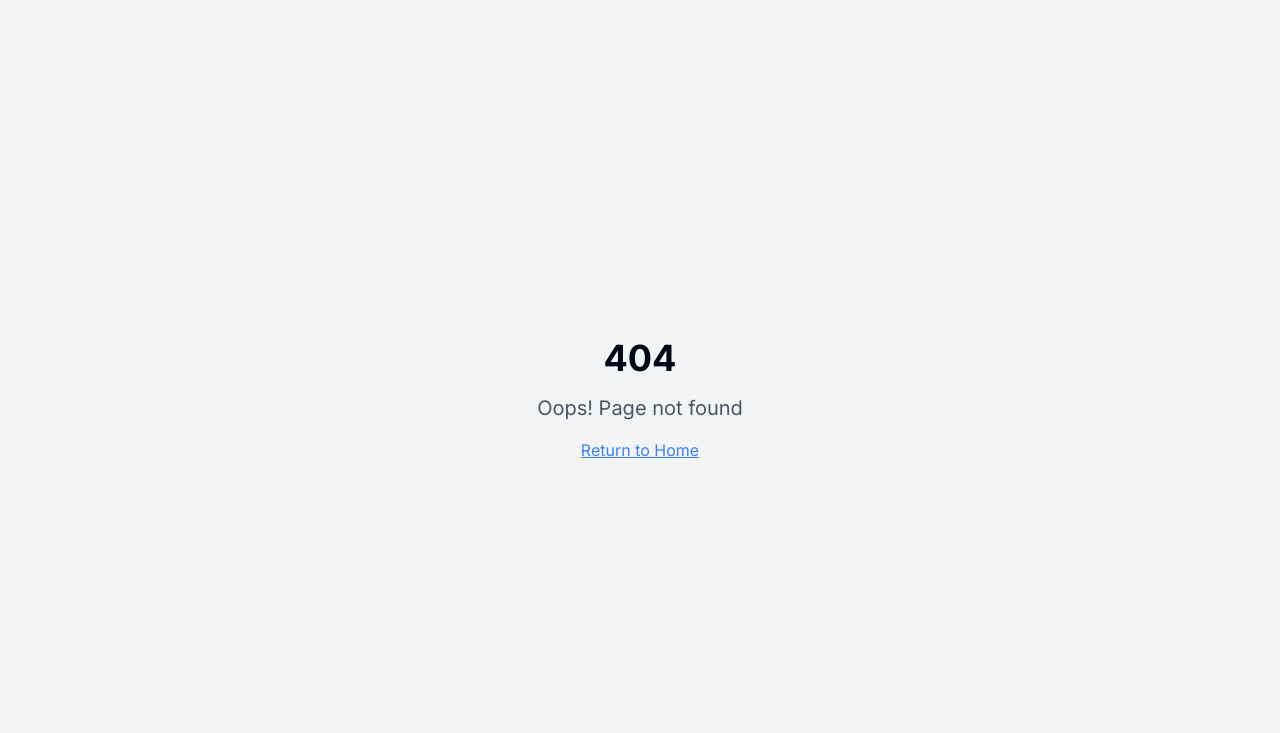
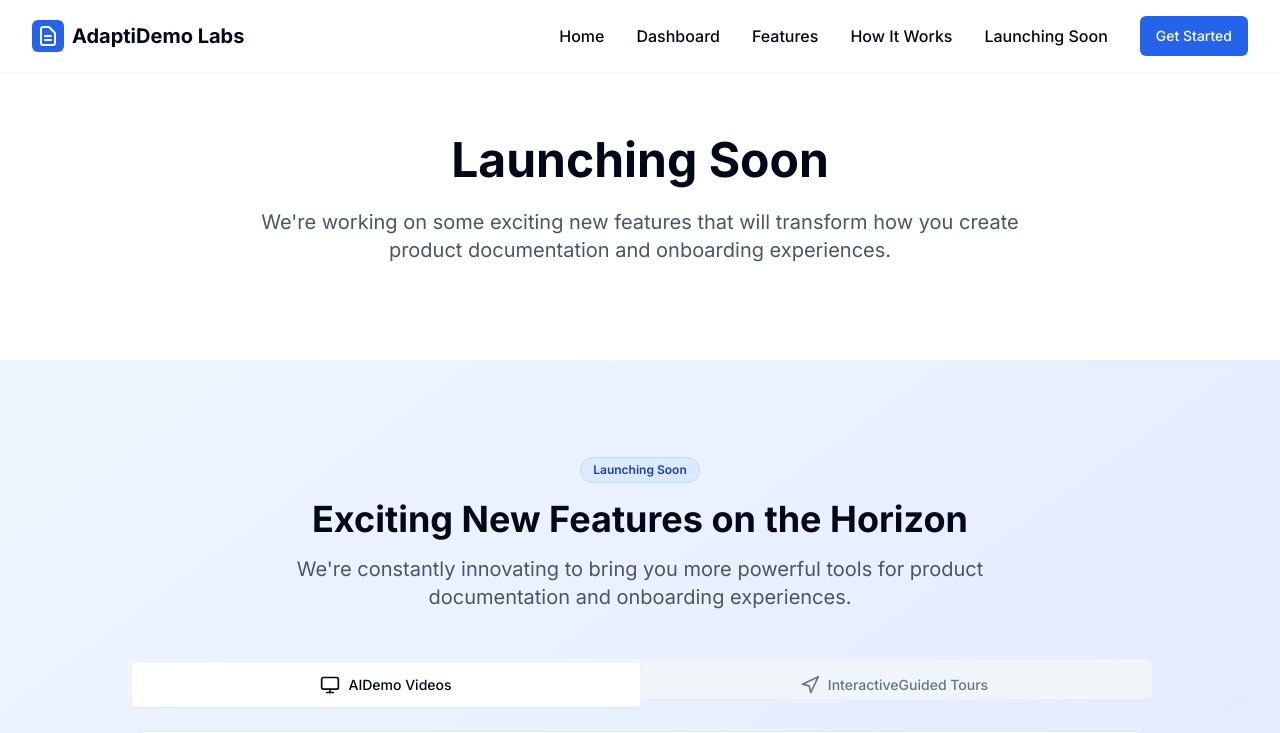
Before and after one commit to mhussam-ai/feature-scribe-studio, a React (Vite) app: page /launching-soon in a window 1280 px wide. Before the commit this address had no page. Shown: the top 733 px of the page. Built offline with nearby package versions, Linux system fonts and the light colour scheme.

Commit message:
Move "Coming Soon" features
Moves the "Coming Soon" features section to a separate page.

```diff
--- a/src/App.tsx
+++ b/src/App.tsx
@@ -8,6 +8,7 @@ import Index from "./pages/Index";
 import Dashboard from "./pages/Dashboard";
 import DocumentView from "./pages/DocumentView";
 import NotFound from "./pages/NotFound";
+import LaunchingSoon from "./pages/LaunchingSoon";
 
 const queryClient = new QueryClient();
 
@@ -21,6 +22,7 @@ const App = () => (
           <Route path="/" element={<Index />} />
           <Route path="/dashboard" element={<Dashboard />} />
           <Route path="/document/:id" element={<DocumentView />} />
+          <Route path="/launching-soon" element={<LaunchingSoon />} />
           {/* ADD ALL CUSTOM ROUTES ABOVE THE CATCH-ALL "*" ROUTE */}
           <Route path="*" element={<NotFound />} />
         </Routes>
--- a/src/components/Navbar.tsx
+++ b/src/components/Navbar.tsx
@@ -48,6 +48,9 @@ const Navbar = () => {
           <Link to="/#how-it-works" className="font-medium hover:text-blue-600 transition-colors">
             How It Works
           </Link>
+          <Link to="/launching-soon" className="font-medium hover:text-blue-600 transition-colors">
+            Launching Soon
+          </Link>
           <Button className="btn-primary">Get Started</Button>
         </div>
 
@@ -95,6 +98,13 @@ const Navbar = () => {
             >
               How It Works
             </Link>
+            <Link
+              to="/launching-soon"
+              className="font-medium hover:text-blue-600 transition-colors"
+              onClick={() => setIsMenuOpen(false)}
+            >
+              Launching Soon
+            </Link>
             <Button className="btn-primary w-full">Get Started</Button>
           </div>
         </div>
--- a/src/pages/Index.tsx
+++ b/src/pages/Index.tsx
@@ -3,7 +3,6 @@ import React from "react";
 import Navbar from "@/components/Navbar";
 import Hero from "@/components/Hero";
 import Features from "@/components/Features";
-import ComingSoonFeatures from "@/components/ComingSoonFeatures";
 import UploadSection from "@/components/UploadSection";
 import DemoSection from "@/components/DemoSection";
 import Footer from "@/components/Footer";
@@ -20,7 +19,6 @@ const Index = () => {
         <Hero />
         <Features />
         <DemoSection />
-        <ComingSoonFeatures />
         <UploadSection />
       </main>
       <Footer />
--- /dev/null
+++ b/src/pages/LaunchingSoon.tsx
@@ -0,0 +1,32 @@
+
+import React from "react";
+import Navbar from "@/components/Navbar";
+import ComingSoonFeatures from "@/components/ComingSoonFeatures";
+import Footer from "@/components/Footer";
+
+const LaunchingSoon = () => {
+  React.useEffect(() => {
+    document.title = "Launching Soon - AdaptiDemo Labs";
+  }, []);
+
+  return (
+    <div className="min-h-screen flex flex-col">
+      <Navbar />
+      <main className="flex-grow">
+        <div className="py-16 bg-white">
+          <div className="container-custom text-center">
+            <h1 className="text-4xl md:text-5xl font-bold mb-6">Launching Soon</h1>
+            <p className="text-xl text-gray-600 max-w-3xl mx-auto mb-8">
+              We're working on some exciting new features that will transform how you create
+              product documentation and onboarding experiences.
+            </p>
+          </div>
+        </div>
+        <ComingSoonFeatures />
+      </main>
+      <Footer />
+    </div>
+  );
+};
+
+export default LaunchingSoon;
```
